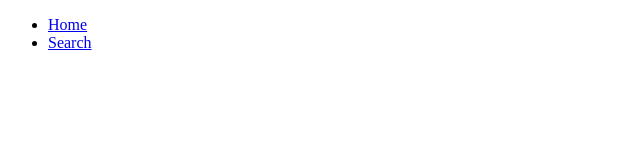
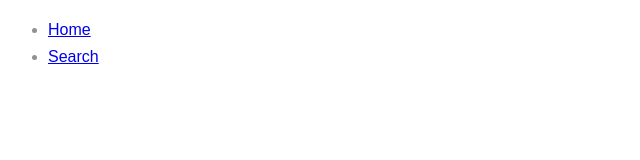
Before and after one commit to profydev/reddit-timer-Rae-Kwon, a React (Create React App) app: page / in a window 1280 px wide. Shown: the top 160 px of the page, without its empty margins (0-640 px from the left). Built offline with nearby package versions, Linux system fonts and the light colour scheme.

Commit message:
Add global styles to app

```diff
--- a/src/App.js
+++ b/src/App.js
@@ -6,12 +6,14 @@ import {
   Link,
 } from 'react-router-dom';
 import { ThemeProvider } from 'styled-components';
+import GlobalStyle from './GlobalStyle';
 import theme from './theme';
 
 function App() {
   return (
     <ThemeProvider theme={theme}>
       <Router>
+        <GlobalStyle />
         <div>
           <nav>
             <ul>
--- /dev/null
+++ b/src/GlobalStyle.js
@@ -0,0 +1,12 @@
+import { createGlobalStyle } from 'styled-components';
+
+const GlobalStyle = createGlobalStyle`
+  body {
+    font-family: ${(props) => props.theme.font.family.default};
+    font-size: ${(props) => props.theme.font.size.default};
+    line-height: ${(props) => props.theme.font.lineHeight.default};
+    color: ${(props) => props.theme.color.text}
+  }
+`;
+
+export default GlobalStyle;
--- a/src/theme.js
+++ b/src/theme.js
@@ -1,5 +1,19 @@
 const theme = {
-  main: 'red',
+  color: {
+    text: '#93918f',
+  },
+  font: {
+    family: {
+      default: '"Montserrat", sans-serif',
+      headline: '"Bitter", serif',
+    },
+    size: {
+      default: '16px',
+    },
+    lineHeight: {
+      default: 1.69,
+    },
+  },
 };
 
 export default theme;
```
